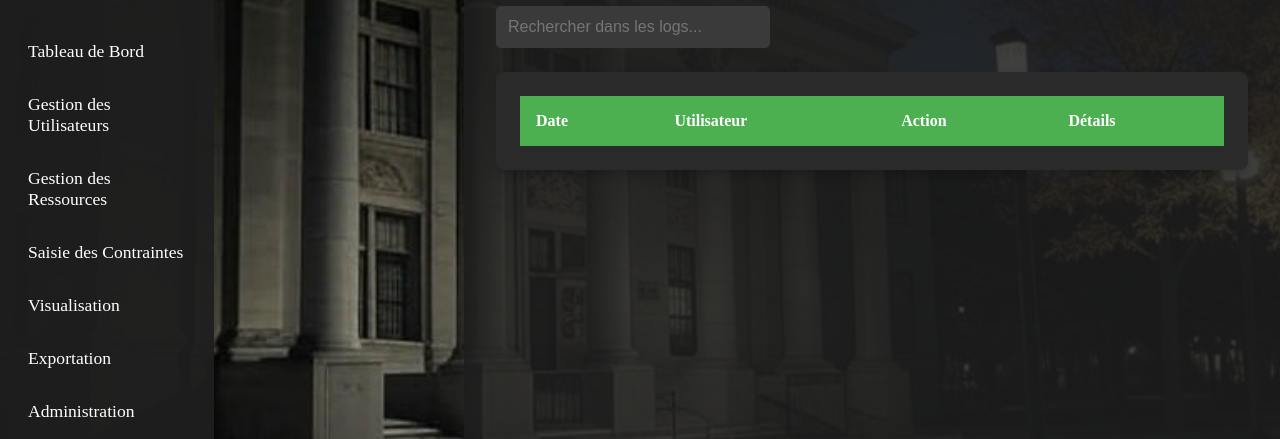
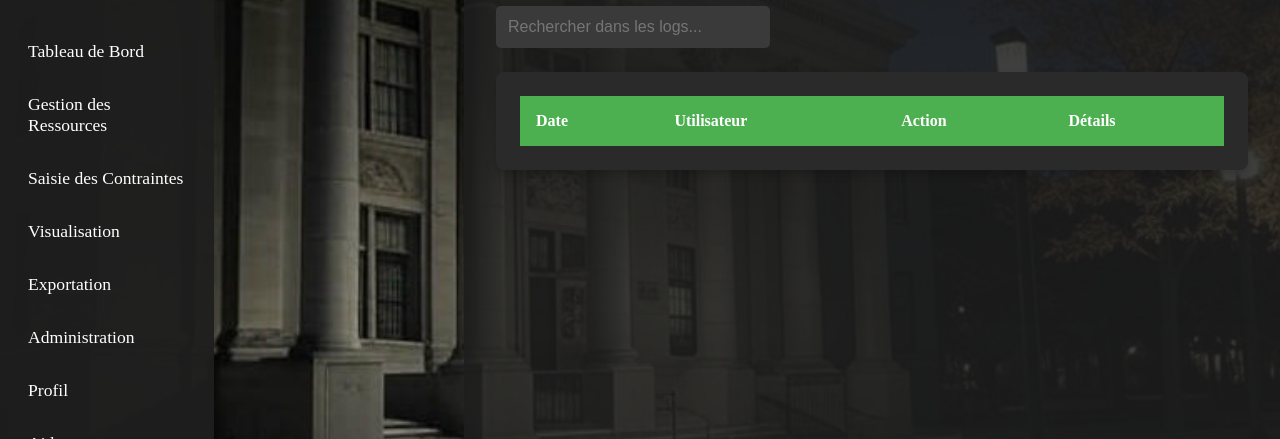
Before and after one commit to Fareno-237/Fareno-universit, a plain HTML site: page administration.html in a window 1280 px wide. Shown: the part 185-624 px from the top of the page. Drawn offline with Linux system fonts and the light colour scheme; no server answers.

Commit message:
Update administration.html

```diff
--- a/administration.html
+++ b/administration.html
@@ -284,7 +284,6 @@
         <nav class="sidebar" id="sidebar">
             <img src="FARENOUNIVERSITY.jpg" alt="Fareno University Logo">
             <a href="dashboard.html">Tableau de Bord</a>
-            <a href="gestion-utilisateurs.html">Gestion des Utilisateurs</a>
             <a href="gestion-ressources.html">Gestion des Ressources</a>
             <a href="saisie-contraintes.html">Saisie des Contraintes</a>
             <a href="visualisation.html">Visualisation</a>
```
